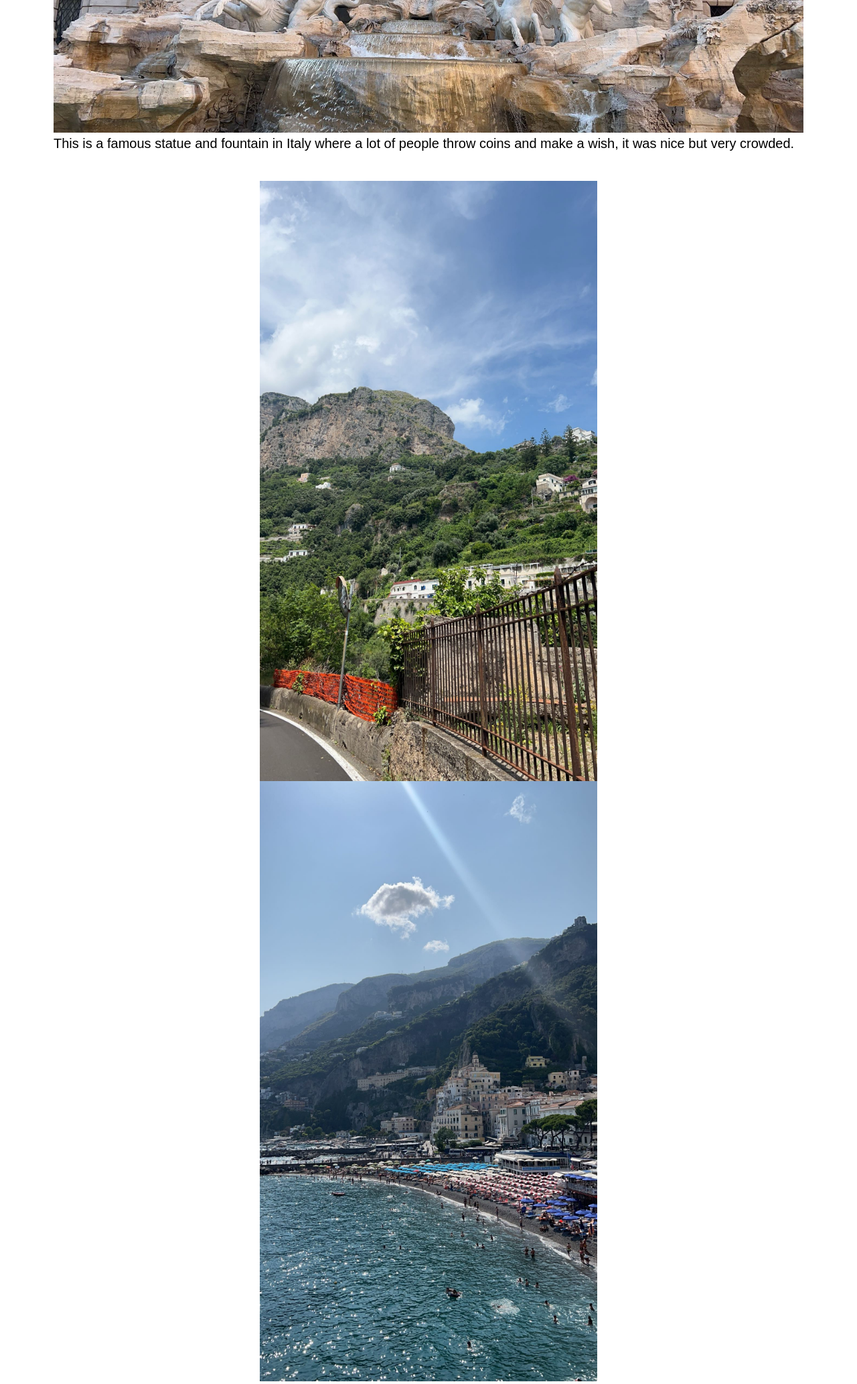
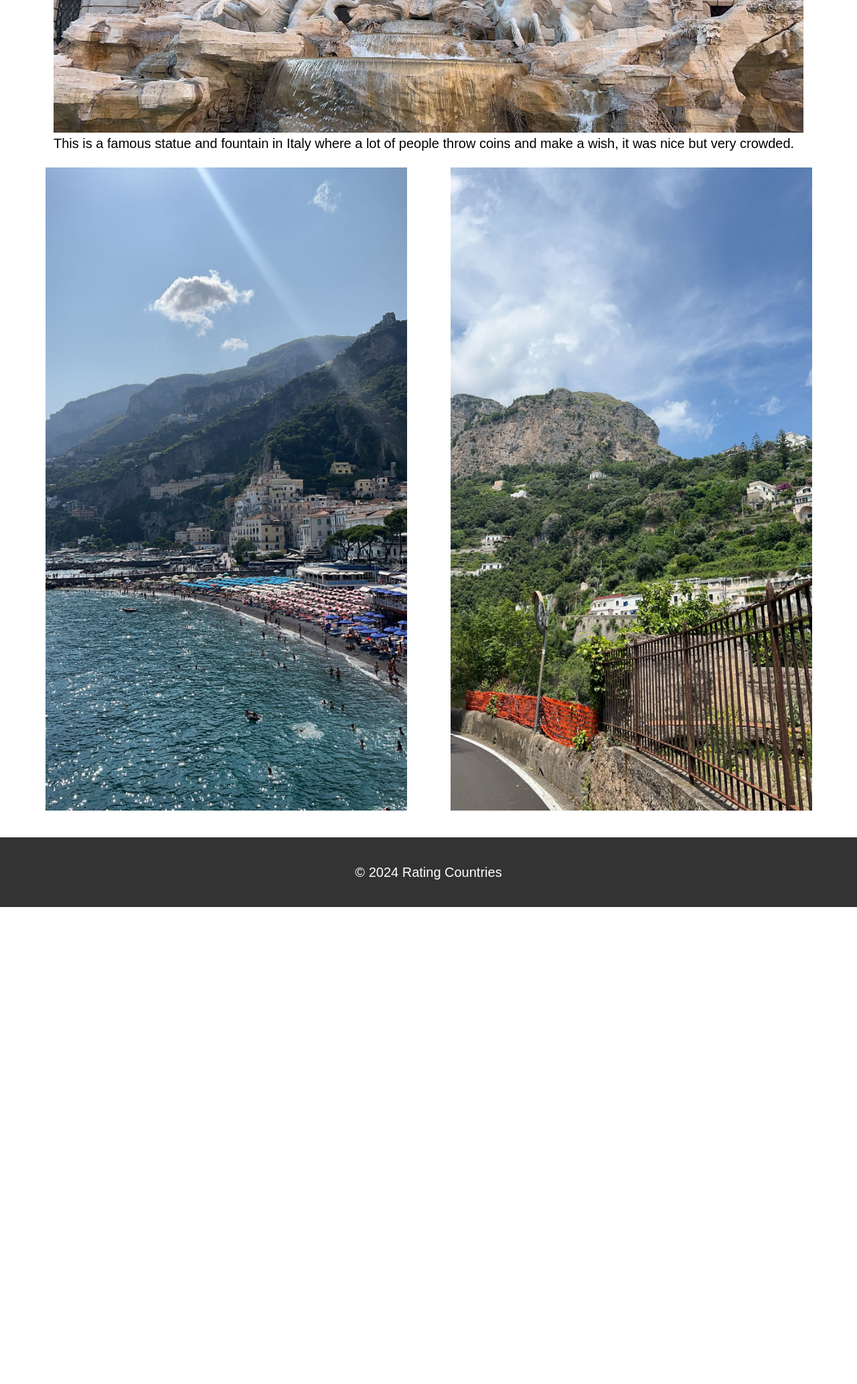
Before and after one commit to Seif162042/Rating_Countries, a Flask app: page / in a window 1280 px wide. Shown: the part 1561-3627 px from the top of the page at 67% size. After the commit the page ends 2915 px from the top, so only its background shows below. Run offline with Flask 3, Linux system fonts and the light colour scheme.

Commit message:
Back again

```diff
--- a/templates/index.html
+++ b/templates/index.html
@@ -30,11 +30,8 @@
             <figacaption> This is a famous statue and fountain in Italy where a lot of people throw coins and make a wish, it was nice but very crowded.</figacaption>
         </figure>
         <div class="image-column">
-            <figure>
-                <img src="{{ url_for('static', filename='Images/IT_mont.jpg') }}" alt="Pictures from my trip to italy" class="center">
-                <img src="{{ url_for('static', filename='Images/IT_beach.jpg') }}" alt="Pictures from my trip to italy" class="center">
-                <figacaption>Test</figacaption>
-            </figure>
+            <img src="{{ url_for('static', filename='Images/IT_beach.jpg') }}" alt="Pictures from my trip to italy" class="center">
+            <img src="{{ url_for('static', filename='Images/IT_mont.jpg') }}" alt="Pictures from my trip to italy" class="center">
         </div>
 
     </main>
```
